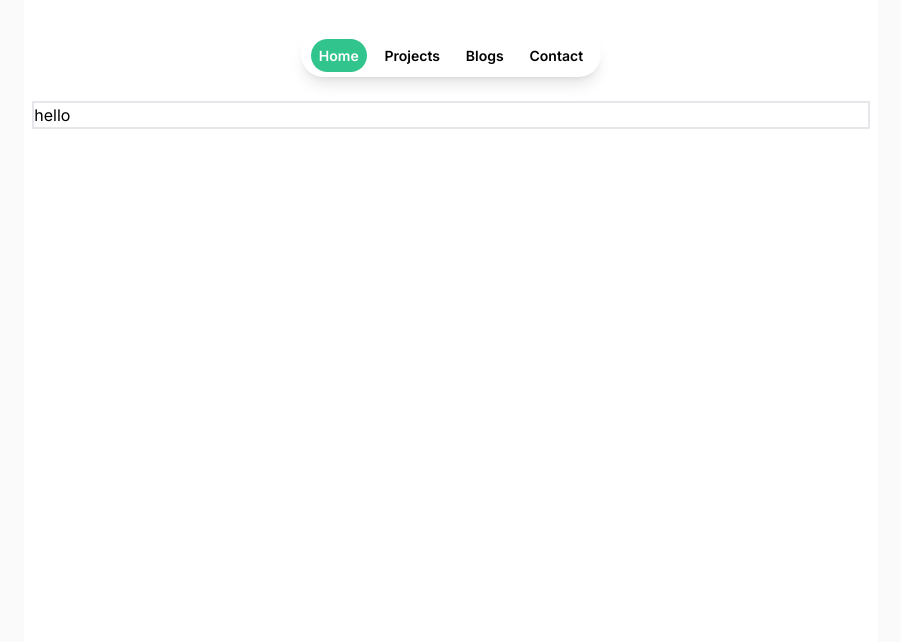
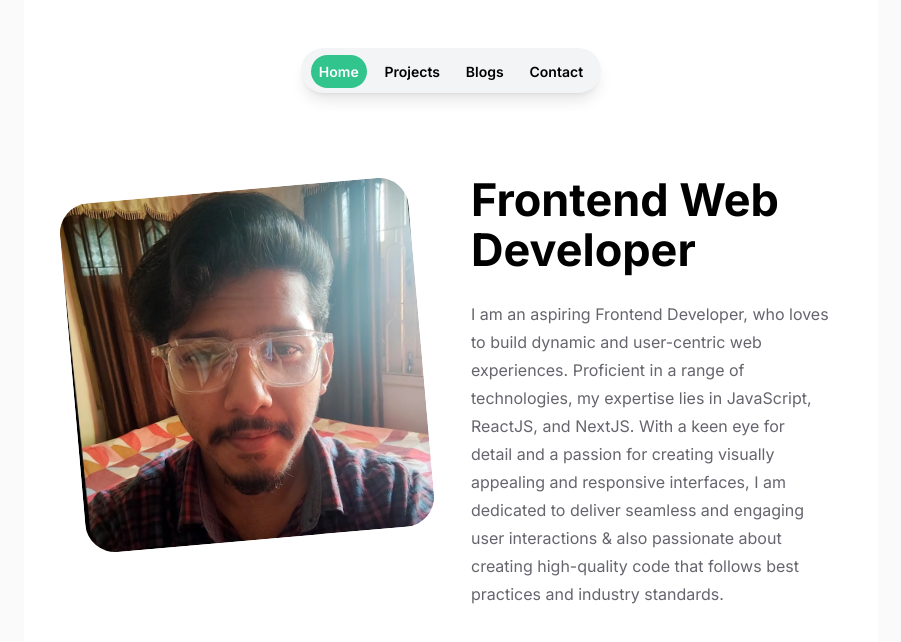
Before and after one commit to sagnik26/Portfolio-New, a Next.js app in the folder portfolio-new/: page / in a window 1280 px wide. Shown: the top 642 px of the page, without its empty margins (189-1090 px from the left). Built offline with nearby package versions, Linux system fonts and the light colour scheme.

Commit message:
Added home page image and intro section

```diff
--- a/portfolio-new/src/app/blogs/page.tsx
+++ b/portfolio-new/src/app/blogs/page.tsx
@@ -4,7 +4,7 @@ import React from 'react'
 const Blogs = () => {
   return (
     <main className="p-2">
-      <div className='flex flex-row justify-center w-[100%] my-4'>
+      <div className='flex flex-row justify-center w-[100%] my-4 sticky top-7 lg:top-10 z-40'>
         <Menubar tab='blogs' />
       </div>
       <h1>Blogs</h1>
--- a/portfolio-new/src/app/contact/page.tsx
+++ b/portfolio-new/src/app/contact/page.tsx
@@ -4,7 +4,7 @@ import React from 'react'
 const Contact = () => {
   return (
     <main className="p-2">
-      <div className='flex flex-row justify-center w-[100%] my-4'>
+      <div className='flex flex-row justify-center w-[100%] my-4 sticky top-7 lg:top-10 z-40'>
         <Menubar tab='contact' />
       </div>
       <h1>Contact</h1>
--- a/portfolio-new/src/app/page.tsx
+++ b/portfolio-new/src/app/page.tsx
@@ -1,15 +1,36 @@
+"use client";
+
 import Image from 'next/image'
 import Link from 'next/link'
 import Menubar from '@/components/Menubar'
 
 export default function Home() {
+
   return (
     <main className="p-2">
-      <div className='flex flex-row justify-center w-[100%] my-4'>
+      <div className='flex flex-row justify-center w-[100%] my-4 sticky top-7 lg:top-10 z-40'>
         <Menubar tab='home' />
       </div>
-      <div className='border-2'>
-        <h1>hello</h1>
+      <div className='grid grid-cols-1 grid-rows-2 gap-20 mx-5 lg:grid-cols-2 lg:gap-10 lg:mx-10 z-0 lg:mt-20'>
+        <div className='col-span-1 pt-[25px] flex flex-row justify-start z-0'>
+          <Image
+            src={require("../../public/assets/me.webp")}
+            alt={'Picture of the author'}
+            height={350}
+            width={350}
+            style={{objectFit: "contain", borderRadius: "30px", transform: `rotate(-5deg)`}}
+          />
+        </div>
+        <article className='col-span-1 mt-[10px] z-0'>
+          <h1 className='text-[45px] font-bold font-roboto leading-[50px]'>Frontend Web Developer</h1>
+          <p className='text-[16px] text-[#65656d] leading-[28px] mt-[15px] pt-[10px] h-[200px]'>
+            I am an aspiring Frontend Developer, who loves to build dynamic and user-centric
+            web experiences. Proficient in a range of technologies, my expertise lies in JavaScript,
+            ReactJS, and NextJS. With a keen eye for detail and a passion for creating visually appealing
+            and responsive interfaces, I am dedicated to deliver seamless and engaging user interactions &
+            also passionate about creating high-quality code that follows best practices and industry standards.
+          </p>
+        </article>
       </div>
     </main>
   )
--- a/portfolio-new/src/app/projects/page.tsx
+++ b/portfolio-new/src/app/projects/page.tsx
@@ -4,7 +4,7 @@ import React from 'react'
 const Projects = () => {
   return (
     <main className="p-2">
-      <div className='flex flex-row justify-center w-[100%] my-4'>
+      <div className='flex flex-row justify-center w-[100%] my-4 sticky top-7 lg:top-10 z-40'>
         <Menubar tab='projects' />
       </div>
       <h1>Projects</h1>
--- a/portfolio-new/src/components/Menubar/menubar.styles.ts
+++ b/portfolio-new/src/components/Menubar/menubar.styles.ts
@@ -4,7 +4,7 @@ const useStyles = () => {
     const isMobile = useWindowSize("mobile");
 
     return {
-        main: `flex flex-row justify-evenly items-center ${isMobile ? 'w-[290px]' : 'w-[300px]'} shadow-lg h-[45px] rounded-[40px] m-2 sticky top-0`,
+        main: `flex flex-row justify-evenly items-center ${isMobile ? 'w-[290px]' : 'w-[300px]'} bg-gray-100 shadow-lg h-[45px] rounded-[40px] m-2 sticky top-0`,
         menuItemStyle: 'text-sm font-semibold hover:bg-green-100 hover:rounded-full p-2',
         activeItem: 'bg-green-400 hover:bg-green-400 rounded-full text-white'
     }
```
Also changed, not shown: portfolio-new/public/assets/me.webp (added).
